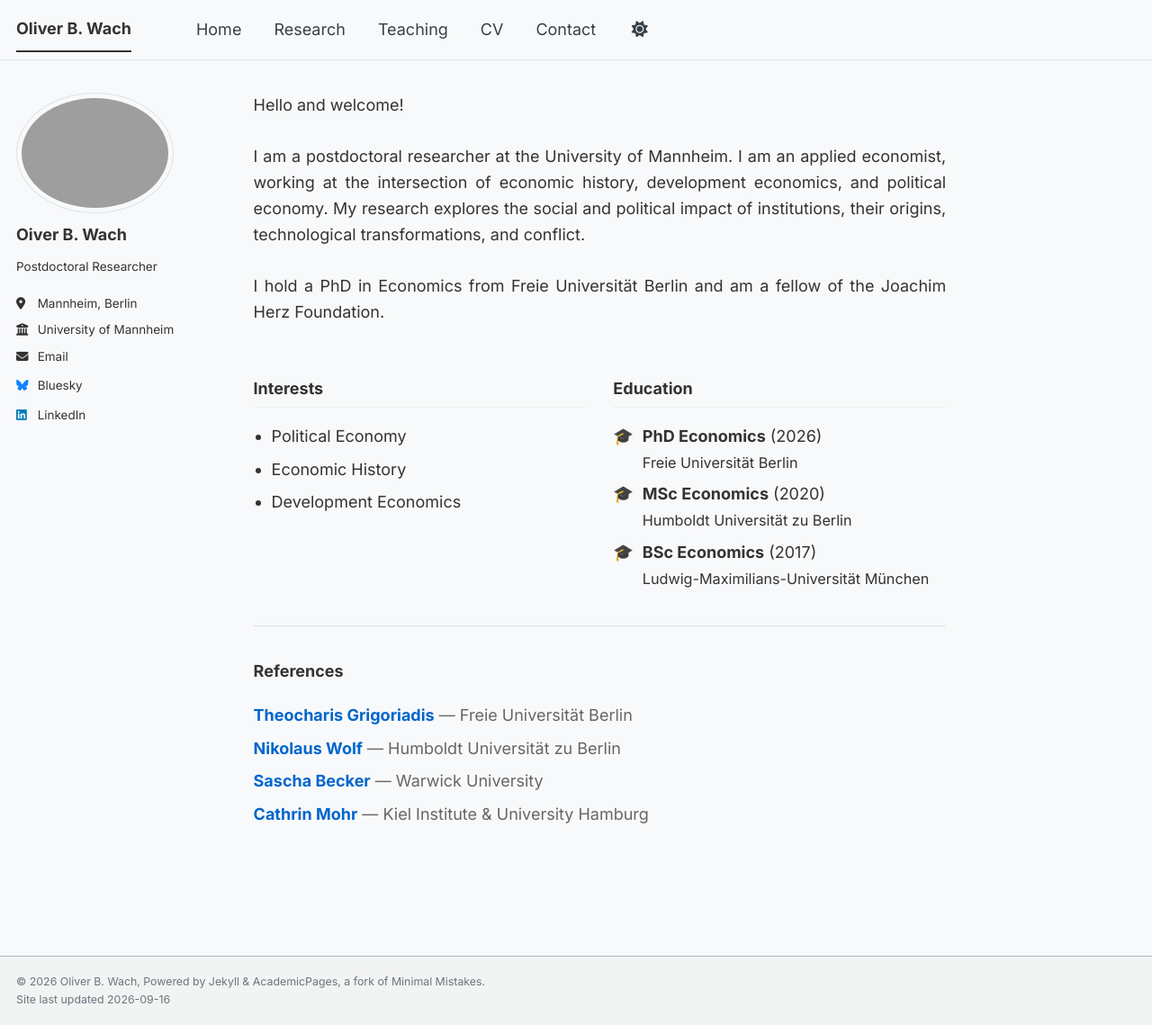
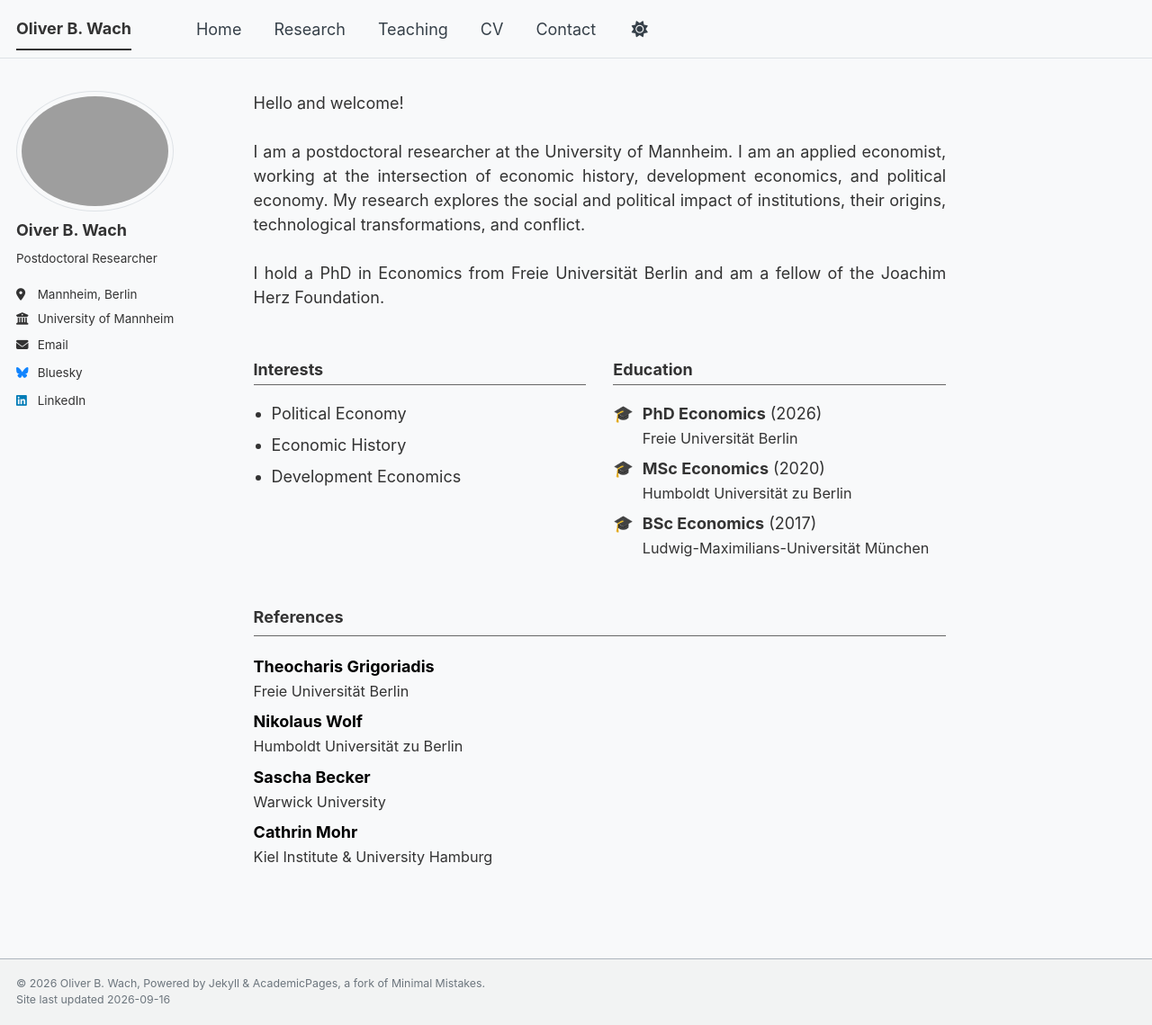
Before and after one commit to oliverwach/oliverwach.github.io, a Jekyll site: the page built from _pages/about.md, in a window 1280 px wide and 1139 px high. Shown: the whole window at 90% size. Built offline with Jekyll 4.4.1, drawn with Linux system fonts in a browser that asks for light colours; a style sheet for code colours, icons or effects is not loaded.

Commit message:
update 31 august version 4

```diff
--- a/_includes/head.html
+++ b/_includes/head.html
@@ -19,5 +19,3 @@
 
 <!-- For all browsers -->
 <link rel="stylesheet" href="{{ base_path }}/assets/css/main.css">
-
-<link rel="stylesheet" href="{{ base_path }}/assets/css/custom.css">
--- a/_pages/about.md
+++ b/_pages/about.md
@@ -6,20 +6,33 @@ redirect_from:
   - /about/
   - /about.html
 ---
+<style>
+  /* Stack columns vertically on mobile */
+  @media (max-width: 768px) {
+    .mobile-stack {
+      flex-direction: column !important;
+      gap: 15px !important;
+    }
+    .mobile-stack > div {
+      width: 100% !important;
+      flex: none !important;
+    }
+  }
+</style>
+
 <div style="text-align: justify;">
-
 Hello and welcome!<br><br>
 
 I am a postdoctoral researcher at the University of Mannheim. I am an applied economist, working at the intersection of economic history, development economics, and political economy. My research explores the social and political impact of institutions, their origins, technological transformations, and conflict.<br><br>
 
 I hold a PhD in Economics from Freie Universität Berlin and am a fellow of the Joachim Herz Foundation.
-
 </div>
 
-<div style="display: flex; gap: 30px; margin: 20px 0;">
+<!-- Add the class "mobile-stack" to your flex container -->
+<div style="display: flex; gap: 30px; margin: 20px 0;" class="mobile-stack">
   <!-- Interests Column -->
   <div style="flex: 1;">
-    <h3 style="border-bottom: 1px solid #eee; padding-bottom: 5px;">Interests</h3>
+    <h3 style="border-bottom: 1px solid #666; padding-bottom: 5px;">Interests</h3>
     <ul style="list-style: disc; padding-left: 20px;">
       <li style="margin-bottom: 8px;">Political Economy</li>
       <li style="margin-bottom: 8px;">Economic History</li>
@@ -29,7 +42,7 @@ I hold a PhD in Economics from Freie Universität Berlin and am a fellow of the
 
   <!-- Education Column -->
   <div style="flex: 1;">
-    <h3 style="border-bottom: 1px solid #eee; padding-bottom: 5px;">Education</h3>
+    <h3 style="border-bottom: 1px solid #666; padding-bottom: 5px;">Education</h3>
     <ul style="list-style: none; padding-left: 0;">
       <li style="margin-bottom: 8px; display: flex; align-items: flex-start;">
         <span style="margin-right: 10px;">🎓</span>
@@ -56,33 +69,49 @@ I hold a PhD in Economics from Freie Universität Berlin and am a fellow of the
   </div>
 </div>
 
----
 ### **References**
+<hr style="border: 0; border-top: 1px solid #666; margin: 8px 0;">
 <div style="margin: 20px 0;">
   <ul style="list-style: none; padding-left: 0;">
-    <li style="margin-bottom: 8px;">
-      <a href="https://sites.google.com/view/tgrigoriadis/home" target="_blank" style="color: #0066cc; text-decoration: none;">
-        <strong>Theocharis Grigoriadis</strong>
-      </a>
-      <span style="color: #666;"> — Freie Universität Berlin</span>
+    <li style="margin-bottom: 8px; display: flex; align-items: flex-start;">
+      <div>
+        <div>
+          <a href="https://sites.google.com/view/tgrigoriadis/home" target="_blank" style="text-decoration: none; color: #000;">
+            <strong>Theocharis Grigoriadis</strong>
+          </a>
+        </div>
+        <div style="font-size: 0.9em; margin-top: 2px;">Freie Universität Berlin</div>
+      </div>
     </li>
-    <li style="margin-bottom: 8px;">
-      <a href="https://sites.google.com/site/nikolauswolf01" target="_blank" style="color: #0066cc; text-decoration: none;">
-        <strong>Nikolaus Wolf</strong>
-      </a>
-      <span style="color: #666;"> — Humboldt Universität zu Berlin</span>
+    <li style="margin-bottom: 8px; display: flex; align-items: flex-start;">
+      <div>
+        <div>
+          <a href="https://sites.google.com/site/nikolauswolf01" target="_blank" style="text-decoration: none; color: #000;">
+            <strong>Nikolaus Wolf</strong>
+          </a>
+        </div>
+        <div style="font-size: 0.9em; margin-top: 2px;">Humboldt Universität zu Berlin</div>
+      </div>
     </li>
-    <li style="margin-bottom: 8px;">
-      <a href="https://www.sobecker.de/" target="_blank" style="color: #0066cc; text-decoration: none;">
-        <strong>Sascha Becker</strong>
-      </a>
-      <span style="color: #666;"> — Warwick University</span>
+    <li style="margin-bottom: 8px; display: flex; align-items: flex-start;">
+      <div>
+        <div>
+          <a href="https://www.sobecker.de/" target="_blank" style="text-decoration: none; color: #000;">
+            <strong>Sascha Becker</strong>
+          </a>
+        </div>
+        <div style="font-size: 0.9em; margin-top: 2px;">Warwick University</div>
+      </div>
     </li>
-    <li style="margin-bottom: 8px;">
-      <a href="https://sites.google.com/view/cathrinmohr/home" target="_blank" style="color: #0066cc; text-decoration: none;">
-        <strong>Cathrin Mohr</strong>
-      </a>
-      <span style="color: #666;"> — Kiel Institute & University Hamburg</span>
+    <li style="margin-bottom: 8px; display: flex; align-items: flex-start;">
+      <div>
+        <div>
+          <a href="https://sites.google.com/view/cathrinmohr/home" target="_blank" style="text-decoration: none; color: #000;">
+            <strong>Cathrin Mohr</strong>
+          </a>
+        </div>
+        <div style="font-size: 0.9em; margin-top: 2px;">Kiel Institute & University Hamburg</div>
+      </div>
     </li>
   </ul>
 </div>
--- a/_pages/contact.html
+++ b/_pages/contact.html
@@ -11,10 +11,10 @@ L7, 3-5 -- Room TBA<br>
 68161 Mannheim, Germany<br>
 
 <i class="fas fa-envelope" style="margin-right: 8px;"></i>
-<a href="mailto:oliver.wach@uni-mannheim.de" style="color: #001f3f; text-decoration: none;">oliver.wach@uni-mannheim.de</a><br>
+<a href="mailto:oliver.wach@uni-mannheim.de" style="color: #0066cc; text-decoration: none;">oliver.wach@uni-mannheim.de</a><br>
 
 <i class="fab fa-linkedin" style="margin-right: 8px;"></i>
-<a href="https://linkedin.com/in/oliverbogdanwach" style="color: #001f3f; text-decoration: none;">https://linkedin.com/in/oliverbogdanwach</a><br>
+<a href="https://linkedin.com/in/oliverbogdanwach" style="color: #0066cc; text-decoration: none;">https://linkedin.com/in/oliverbogdanwach</a><br>
 
 <i class="fab fa-bluesky" style="margin-right: 8px;"></i>
-<a href="https://bsky.app/obwach.bsky.social" style="color: #001f3f; text-decoration: none;">https://bsky.app/obwach.bsky.social</a>
+<a href="https://bsky.app/obwach.bsky.social" style="color: #0066cc; text-decoration: none;">https://bsky.app/obwach.bsky.social</a>
--- a/_pages/publications.html
+++ b/_pages/publications.html
@@ -11,7 +11,7 @@ author_profile: true
 
 {% include base_path %}
 
-<h2 style="border-bottom: 1px solid #eee; padding-bottom: 5px; margin-top: 34px;">Working Papers</h2>
+<h2 style="border-bottom: 1px solid #666; padding-bottom: 5px; margin-top: 34px;">Working Papers</h2>
 
 <ul style="list-style: none; padding-left: 0;">
   <li style="margin-bottom: 30px;">
@@ -37,7 +37,7 @@ author_profile: true
   </li>
 </ul>
 
-<h2 style="border-bottom: 1px solid #eee; padding-bottom: 5px; margin-top: 34px;">Work in Progress</h2>
+<h2 style="border-bottom: 1px solid #666; padding-bottom: 5px; margin-top: 34px;">Work in Progress</h2>
 
 <ul style="list-style: none; padding-left: 0;">
   <li style="margin-bottom: 20px;">
--- a/_pages/teaching.html
+++ b/_pages/teaching.html
@@ -5,7 +5,7 @@ permalink: /teaching/
 author_profile: true
 ---
 
-<h2 style="border-bottom: 1px solid #eee; padding-bottom: 5px; margin-top: 34px;">Teaching Experience</h2>
+<h2 style="border-bottom: 1px solid #666; padding-bottom: 5px; margin-top: 34px;">Teaching Experience</h2>
 
 <ul style="list-style: none; padding-left: 0;">
   <li style="margin-bottom: 30px;">
@@ -43,7 +43,7 @@ author_profile: true
   </li>
 </ul>
 
-<h2 style="border-bottom: 1px solid #eee; padding-bottom: 5px; margin-top: 34px;">Teaching Qualifications</h2>
+<h2 style="border-bottom: 1px solid #666; padding-bottom: 5px; margin-top: 34px;">Teaching Qualifications</h2>
 
 <ul style="list-style: none; padding-left: 0;">
   <li style="margin-bottom: 30px;">
--- a/assets/css/custom.css
+++ /dev/null
@@ -1,15 +0,0 @@
-/* ===== Global Font ===== */
-body,
-.author__content,
-.page__content,
-.navbar,
-.masthead__title,
-.site-title,
-h1, h2, h3, h4, h5, h6,
-p, li, a, .btn {
-  font-family: 'Inter', -apple-system, BlinkMacSystemFont, "Segoe UI", Roboto, Helvetica, Arial, sans-serif !important;
-  line-height: 1.6 !important;
-}
-
-/* ===== Load Inter Font ===== */
-/* Note: Add this to head.html (Step 3) */
```
